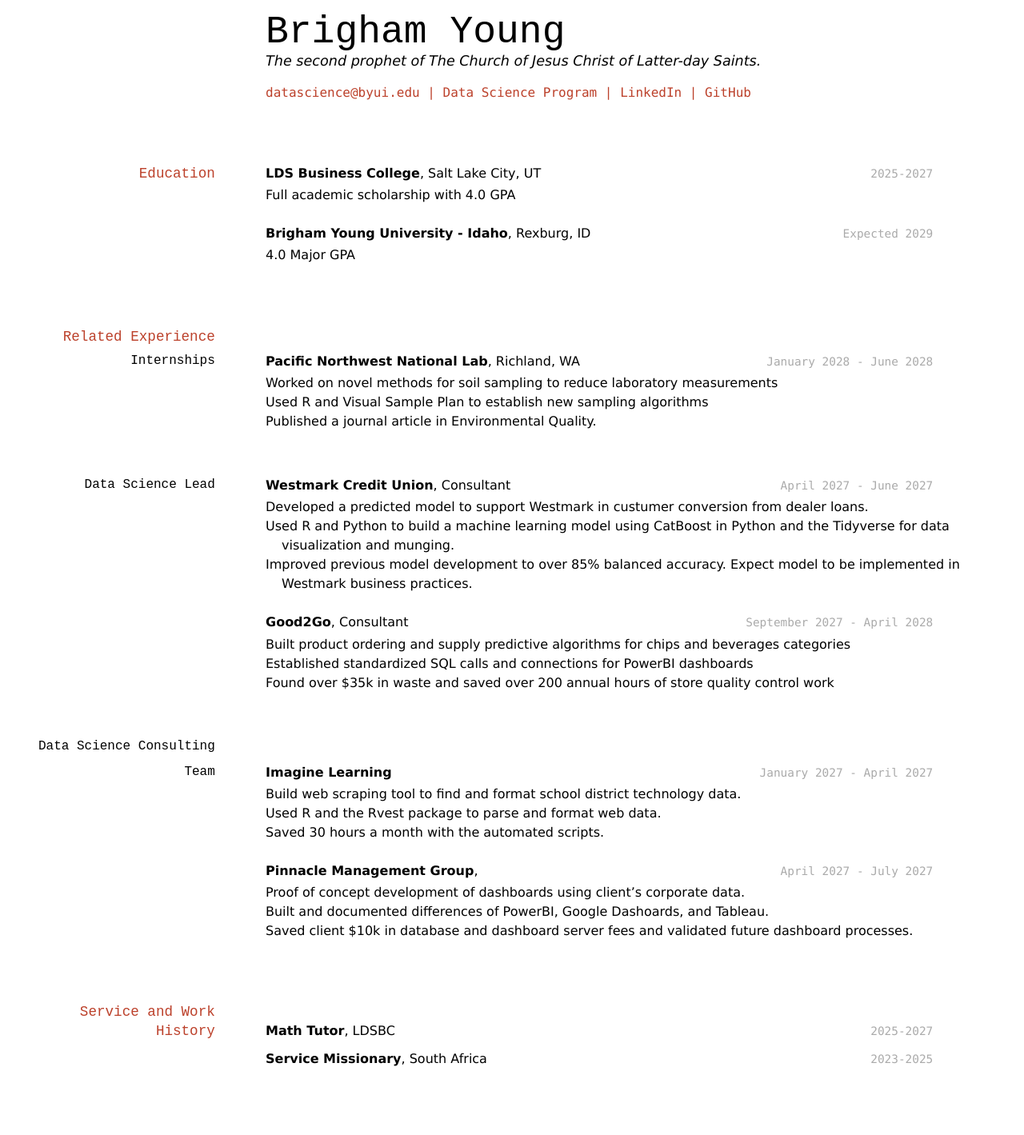
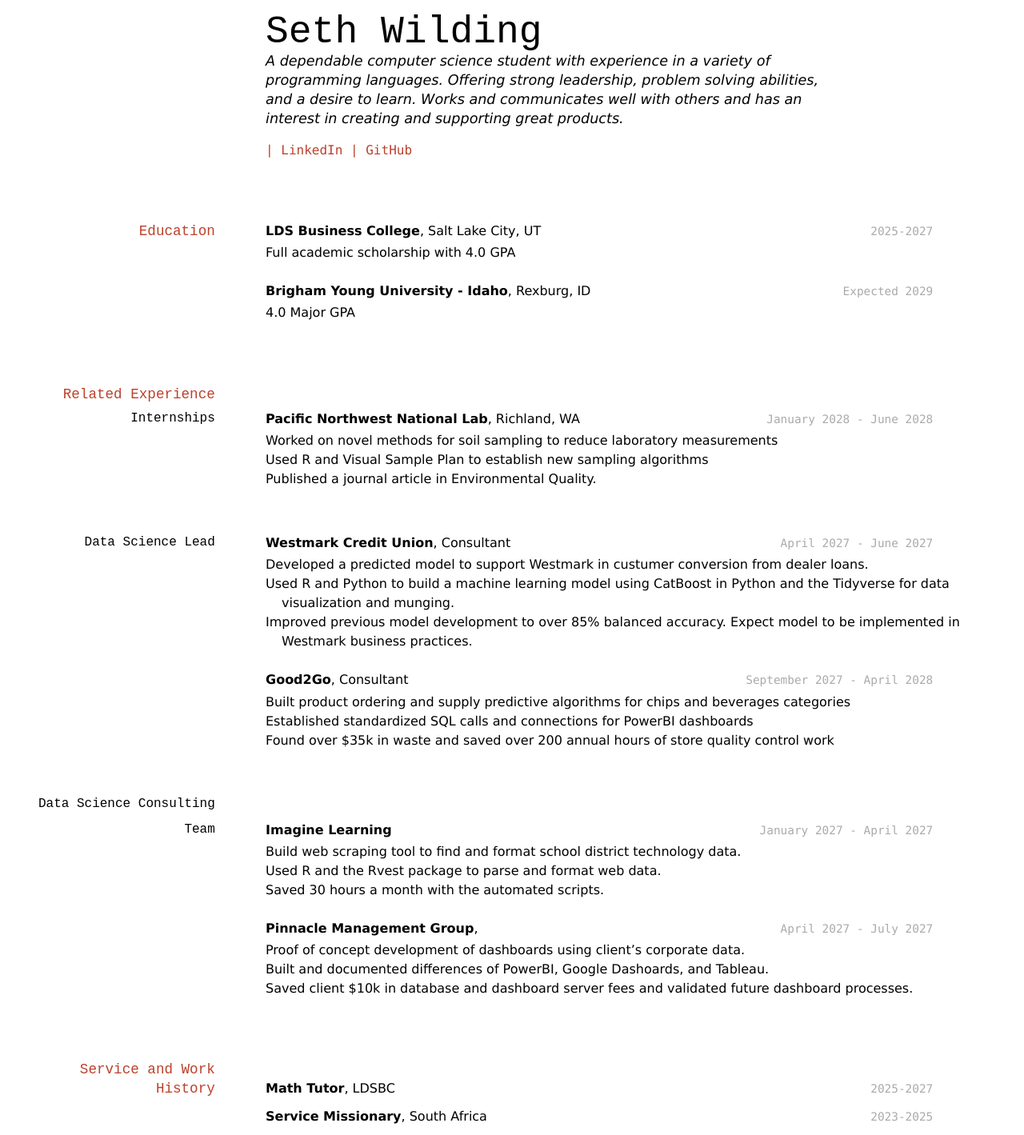
Before and after one commit to SAWilding/Wilding-Resume, a Jekyll site: the page built from docs/index.md, in a window 1280 px wide. Shown: the whole page at 80% size. Built offline with Jekyll 4.4.1, drawn with Linux system fonts in a browser that asks for light colours; before the commit the page ends 1347 px from its top, so only the background shows below that.

Commit message:
Update index.md

```diff
--- a/docs/index.md
+++ b/docs/index.md
@@ -1,15 +1,12 @@
 ---
 layout: cv
-title: Brigham Young's Resume
+title: Seth Wilding's Resume
 ---
-# Brigham Young
-The second prophet of The Church of Jesus Christ of Latter-day Saints.
-
+# Seth Wilding
+A dependable computer science student with experience in a variety of programming languages. Offering strong leadership, problem solving abilities, and a desire to learn. Works and communicates well with others and has an interest in creating and supporting great products.
 <div id="webaddress">
-<a href="datascience@byui.edu">datascience@byui.edu</a>
-| <a href="https://byuidatascience.github.io/development.html">Data Science Program</a>
-| <a href="https://www.linkedin.com/groups/13537407/">LinkedIn</a>
-| <a href="https://github.com/byuids-resumes">GitHub</a>
+| <a href="https://www.linkedin.com/in/seth-wilding/">LinkedIn</a>
+| <a href="https://github.com/SAWilding">GitHub</a>
 </div>
 
 <!-- https://www.monique.tech/the-art-of-markdown -->
```
